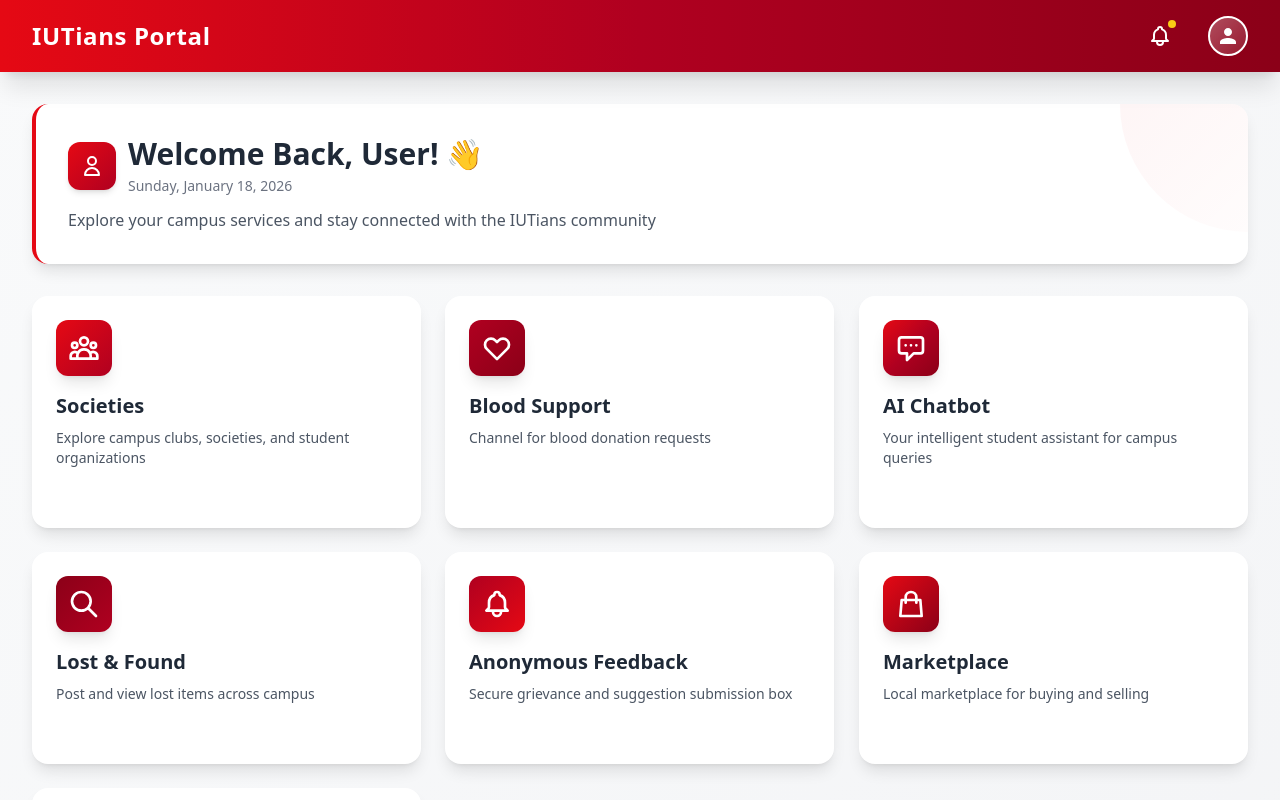
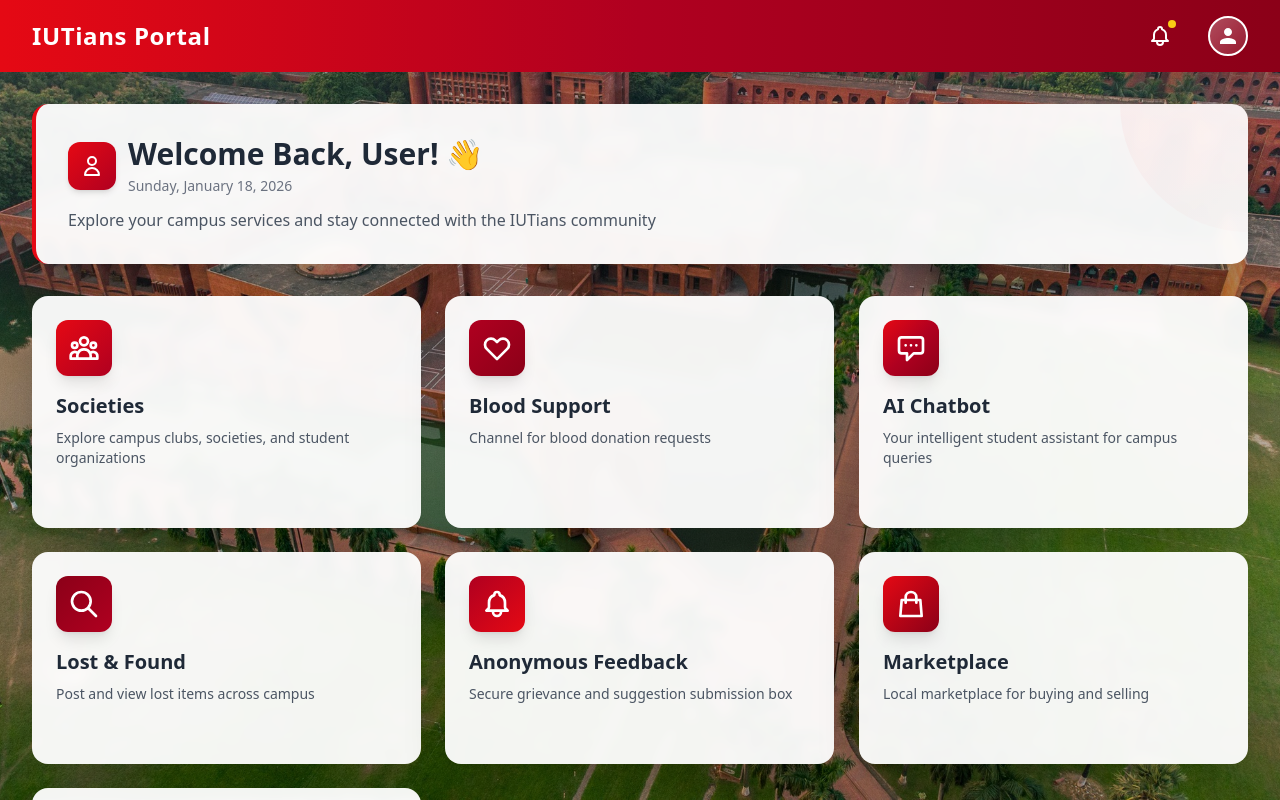
Before and after one commit to skibbidi-arh/CampusConnect, a React app in the folder frontend/: page /medical in a window 1280 px wide. Shown: the top 800 px of the page. Built offline with nearby package versions, Linux system fonts and the light colour scheme; no server answers; the HTML template or start-up script is replaced by a standard one.

Commit message:
edited dashboard background

```diff
--- a/frontend/src/pages/Dashboard.jsx
+++ b/frontend/src/pages/Dashboard.jsx
@@ -110,14 +110,28 @@ export default function Dashboard() {
   ]
 
   return (
-    <div className="flex min-h-screen flex-col bg-gradient-to-br from-gray-50 to-gray-100">
+    <div
+      className="flex min-h-screen flex-col relative"
+      style={{
+        backgroundImage: 'url(/campus-background.jpg)',
+        backgroundSize: 'cover',
+        backgroundPosition: 'center',
+        backgroundAttachment: 'fixed',
+        backgroundRepeat: 'no-repeat'
+      }}
+    >
+      {/* Background Overlay - adjusted for high-res image clarity */}
+      <div className="absolute inset-0 bg-gradient-to-b from-black/30 via-black/25 to-black/40" style={{ zIndex: 0 }} />
+
+      {/* Content Wrapper */}
+      <div className="relative z-10 flex min-h-screen flex-col">
         {/* Top Navbar */}
         <Header handlelogout={handlelogout} onProfileClick={() => setProfileOpen(true)} />
 
         {/* Main Content */}
         <main className="flex-1 p-4 sm:p-6 lg:p-8">
           {/* Welcome Section */}
-          <div className="relative mb-8 overflow-hidden rounded-2xl bg-white p-8 shadow-lg border-l-4 border-[#e50914] animate-[fade-up_700ms_ease-out_both]">
+          <div className="relative mb-8 overflow-hidden rounded-2xl bg-white/95 backdrop-blur-sm p-8 shadow-2xl border-l-4 border-[#e50914] animate-[fade-up_700ms_ease-out_both]">
             <div className="absolute top-0 right-0 w-64 h-64 bg-gradient-to-br from-[#e50914]/5 to-transparent rounded-full -mr-32 -mt-32" aria-hidden="true" />
             <div className="relative z-10">
               <div className="flex items-center gap-3 mb-3">
@@ -147,7 +161,7 @@ export default function Dashboard() {
               <a
                 key={feature.id}
                 href={feature.id === 5 ? "/home" : feature.link}
-                className="group relative overflow-hidden rounded-2xl bg-white p-6 shadow-lg transition-all duration-300 hover:-translate-y-2 hover:shadow-2xl animate-[pop-in_550ms_cubic-bezier(0.22,1,0.36,1)_both]"
+                className="group relative overflow-hidden rounded-2xl bg-white/95 backdrop-blur-sm p-6 shadow-2xl transition-all duration-300 hover:-translate-y-2 hover:shadow-[0_20px_50px_rgba(0,0,0,0.3)] animate-[pop-in_550ms_cubic-bezier(0.22,1,0.36,1)_both]"
                 style={{ animationDelay: `${index * 50}ms` }}
               >
                 {/* Card Background Pattern */}
@@ -195,6 +209,7 @@ export default function Dashboard() {
 
         {/* Footer */}
         <Footer />
+      </div>
 
       <style>{`
         @keyframes pop-in {
```
Also changed, not shown: frontend/public/campus-background.jpg (added). Lines whose indentation alone changed are shown as unchanged.
